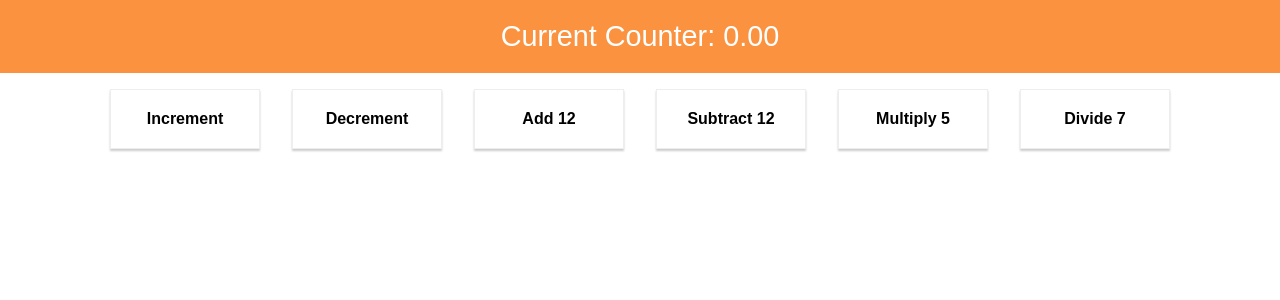
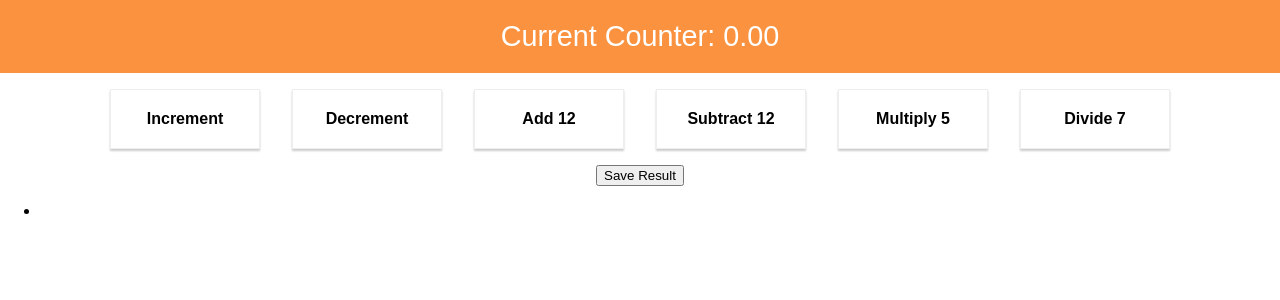
Before and after one commit to mokryan2/udemy_third_ex, a React (Create React App) app: page / in a window 1280 px wide. Shown: the top 300 px of the page. Built offline with nearby package versions, Linux system fonts and the light colour scheme.

Commit message:
Added in dispatch method to save/remove results

```diff
--- a/src/containers/Counter/Counter.js
+++ b/src/containers/Counter/Counter.js
@@ -17,6 +17,13 @@ class Counter extends Component {
                 <CounterControl label="Subtract 12" clicked={this.props.onSubtractionCounter} />
                 <CounterControl label="Multiply 5" clicked={this.props.onMultiplyCounter} />
                 <CounterControl label="Divide 7" clicked={this.props.onDivideCounter} />
+
+                <br/>
+
+                <button onClick={this.props.onSaveReuslt}>Save Result</button>
+                <ul>
+                    <li onClick={this.props.onRemoveResult}></li>
+                </ul>
             </div>
         );
     }
@@ -35,8 +42,10 @@ const mapDispatchToProps = dispatch => {
         onDecrementCounter: () => dispatch({ type: "DECREMENT" }),
         onAdditionCounter: () => dispatch({ type: "ADD", value: 12 }),
         onSubtractionCounter: () => dispatch({ type: "SUB", value: 12 }),
-        onMultiplyCounter: ()=> dispatch({type: "MULTIPLY" , value: 5}),
-        onDivideCounter: ()=> dispatch({type: "DIVIDE" , value: 7})
+        onMultiplyCounter: () => dispatch({ type: "MULTIPLY", value: 5 }),
+        onDivideCounter: () => dispatch({ type: "DIVIDE", value: 7 }),
+        onSaveReuslt: () => dispatch({ type: "SAVE_RESULT" }),
+        onRemoveResult: () => dispatch({ type: "REMOVE_RESULT" })
     };
 };
 // Dispatch is a helper function from the react-redux package that gives access to the store behind the scenes.
```
